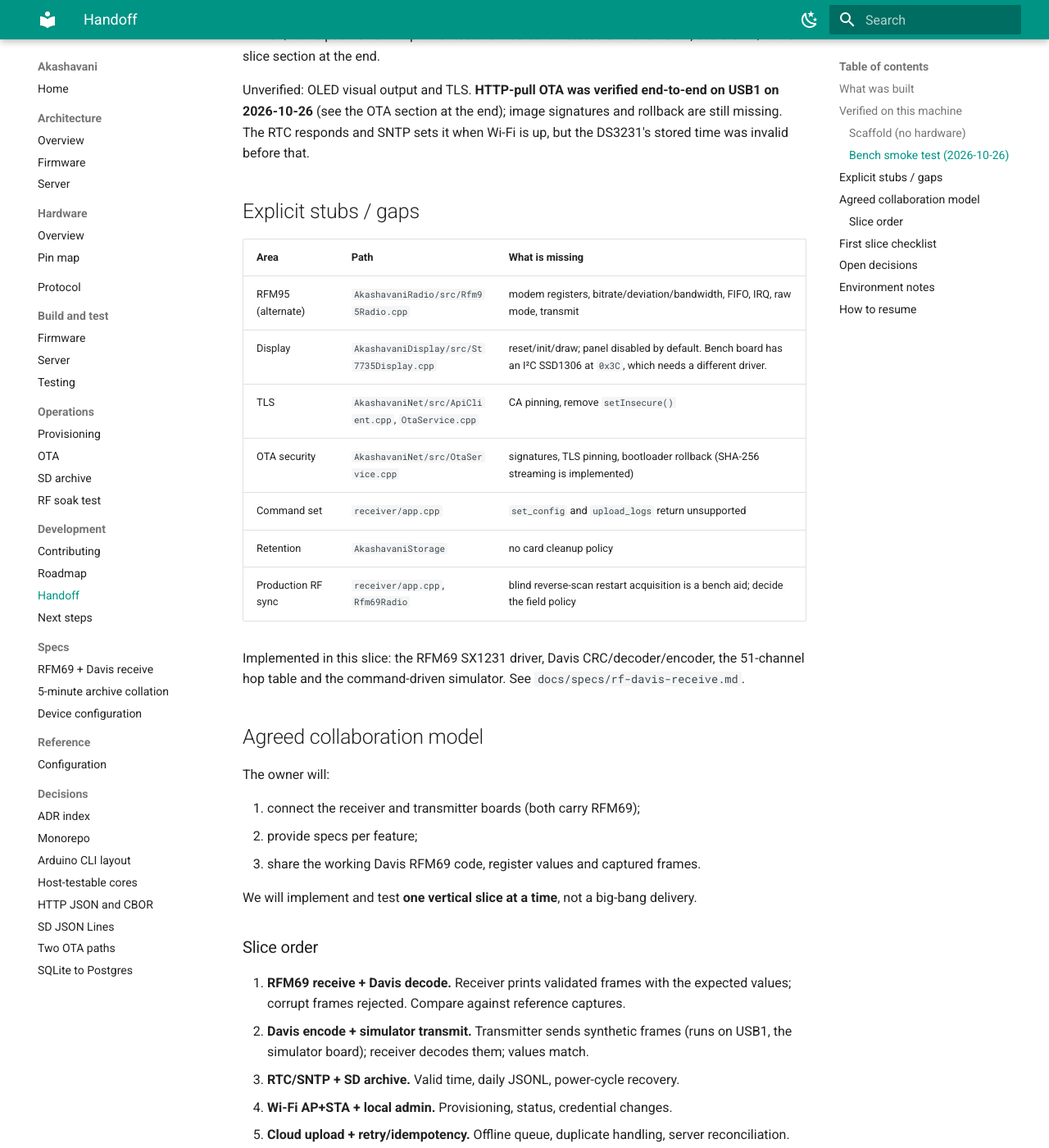
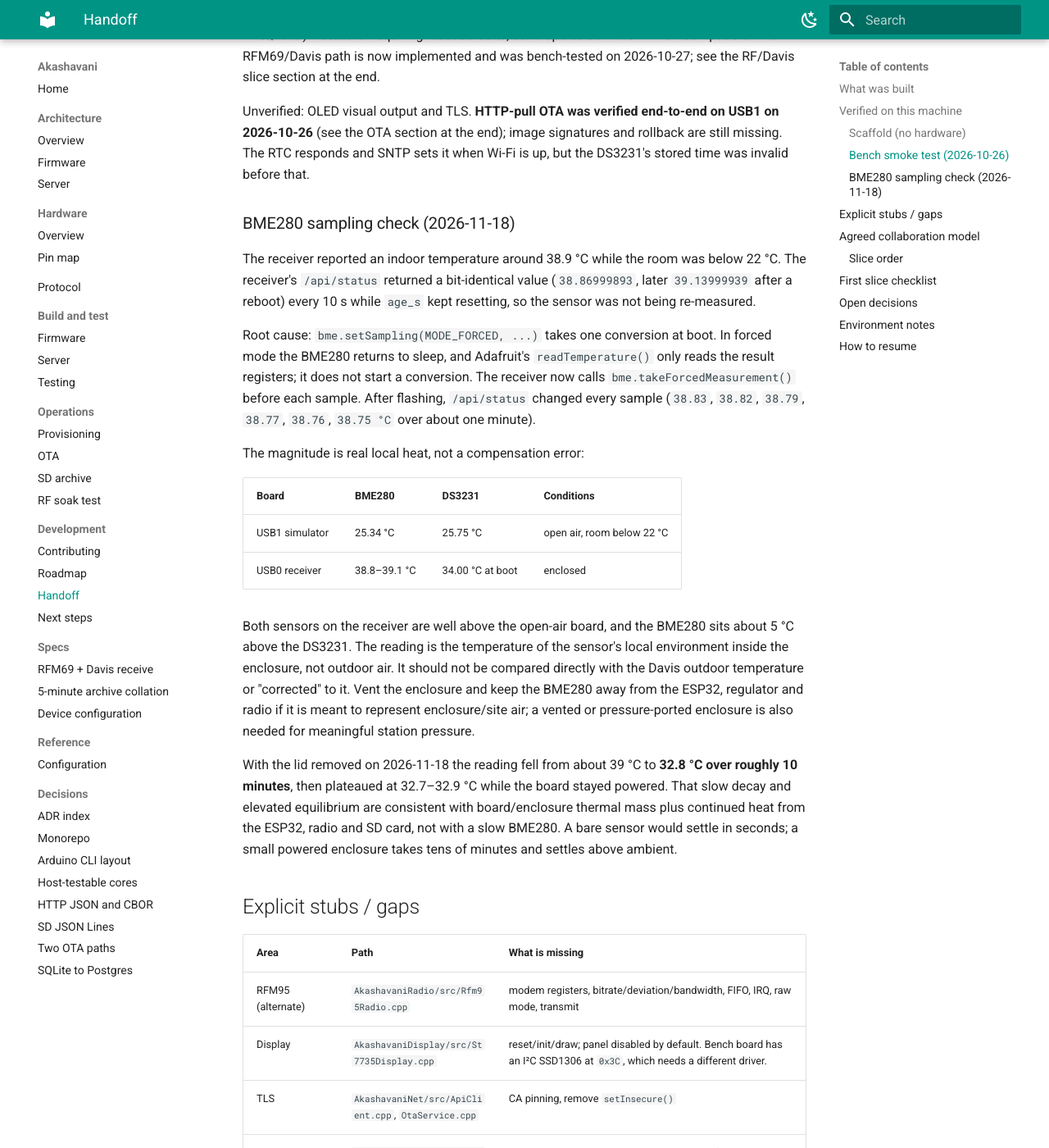
Before and after one commit to rsmoorthy/akashavani, an MkDocs documentation site: the page built from docs/development/handoff.md, in a window 1280 px wide and 1400 px high, scrolled down 4228 px. Shown: the whole window at 82% size. Built offline with MkDocs 1.6.1 and Material for MkDocs 9.7.7, drawn with Linux system fonts in a browser that asks for light colours; some of the changed text lies outside the part shown.

Commit message:
Re-trigger BME280 conversions before each sample
The receiver reported a bit-identical indoor temperature every 10 s while
the sample age kept resetting. bme.setSampling(MODE_FORCED, ...) performs
one conversion at boot; the sensor then sleeps, and Adafruit's
readTemperature() only reads the result registers. Call
takeForcedMeasurement() before each sample so the reading is refreshed.

Record the bench check, the receiver/simulator sensor comparison and the
enclosure thermal findings in the handoff document. Also serve the docs
on 0.0.0.0 so the site is reachable from another machine.

```diff
--- a/docs/development/handoff.md
+++ b/docs/development/handoff.md
@@ -7,6 +7,7 @@
 **Latest slice:** 2026-11-13, interrupt-driven RFM69 receive + channel scan task, bench soak
 **Scaffold commit:** `ab8078c` (`Initial Akashavani scaffold`)
 **Bench smoke test:** 2026-11-11 (`/dev/ttyUSB0`, `/dev/ttyUSB1`)
+**Latest bench check:** 2026-11-18, BME280 forced-mode sampling fixed
 
 This page records what was completed, what was verified, what is still a stub,
 and the plan agreed with the project owner. Update it at each slice boundary.
@@ -143,6 +144,42 @@ Unverified: OLED visual output and TLS.
 section at the end); image signatures and rollback are still missing. The RTC
 responds and SNTP sets it when Wi-Fi is up, but the DS3231's stored time was
 invalid before that.
+
+### BME280 sampling check (2026-11-18)
+
+The receiver reported an indoor temperature around 38.9 °C while the room was
+below 22 °C. The receiver's `/api/status` returned a bit-identical value
+(`38.86999893`, later `39.13999939` after a reboot) every 10 s while `age_s`
+kept resetting, so the sensor was not being re-measured.
+
+Root cause: `bme.setSampling(MODE_FORCED, ...)` takes one conversion at boot.
+In forced mode the BME280 returns to sleep, and Adafruit's `readTemperature()`
+only reads the result registers; it does not start a conversion. The receiver
+now calls `bme.takeForcedMeasurement()` before each sample. After flashing,
+`/api/status` changed every sample (`38.83`, `38.82`, `38.79`, `38.77`,
+`38.76`, `38.75 °C` over about one minute).
+
+The magnitude is real local heat, not a compensation error:
+
+| Board | BME280 | DS3231 | Conditions |
+| --- | --- | --- | --- |
+| USB1 simulator | 25.34 °C | 25.75 °C | open air, room below 22 °C |
+| USB0 receiver | 38.8–39.1 °C | 34.00 °C at boot | enclosed |
+
+Both sensors on the receiver are well above the open-air board, and the
+BME280 sits about 5 °C above the DS3231. The reading is the temperature of the
+sensor's local environment inside the enclosure, not outdoor air. It should not
+be compared directly with the Davis outdoor temperature or "corrected" to it.
+Vent the enclosure and keep the BME280 away from the ESP32, regulator and radio
+if it is meant to represent enclosure/site air; a vented or pressure-ported
+enclosure is also needed for meaningful station pressure.
+
+With the lid removed on 2026-11-18 the reading fell from about 39 °C to
+**32.8 °C over roughly 10 minutes**, then plateaued at 32.7–32.9 °C while the
+board stayed powered. That slow decay and elevated equilibrium are consistent
+with board/enclosure thermal mass plus continued heat from the ESP32, radio and
+SD card, not with a slow BME280. A bare sensor would settle in seconds; a small
+powered enclosure takes tens of minutes and settles above ambient.
 
 ## Explicit stubs / gaps
 
```
Also changed, not shown: 2 other files.
